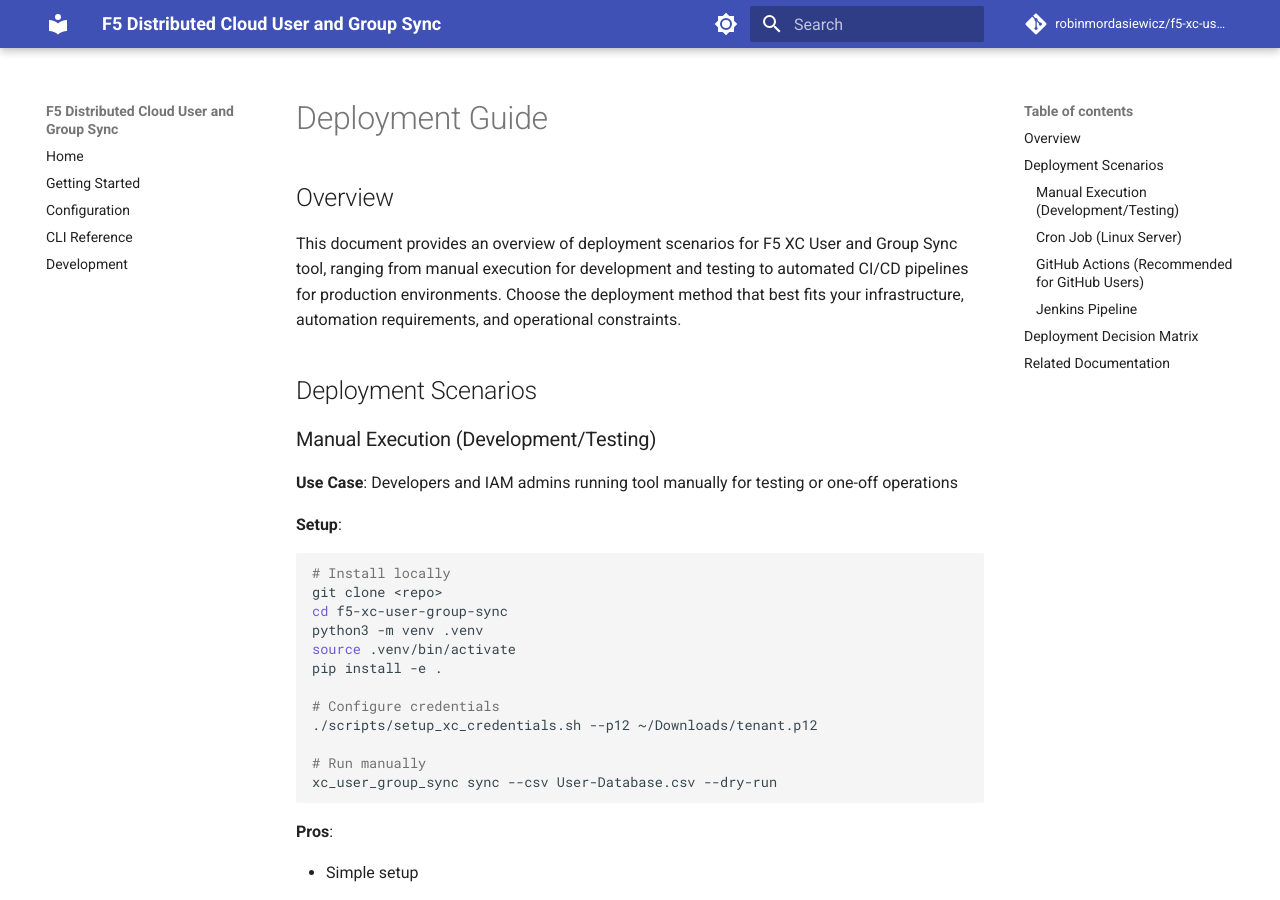
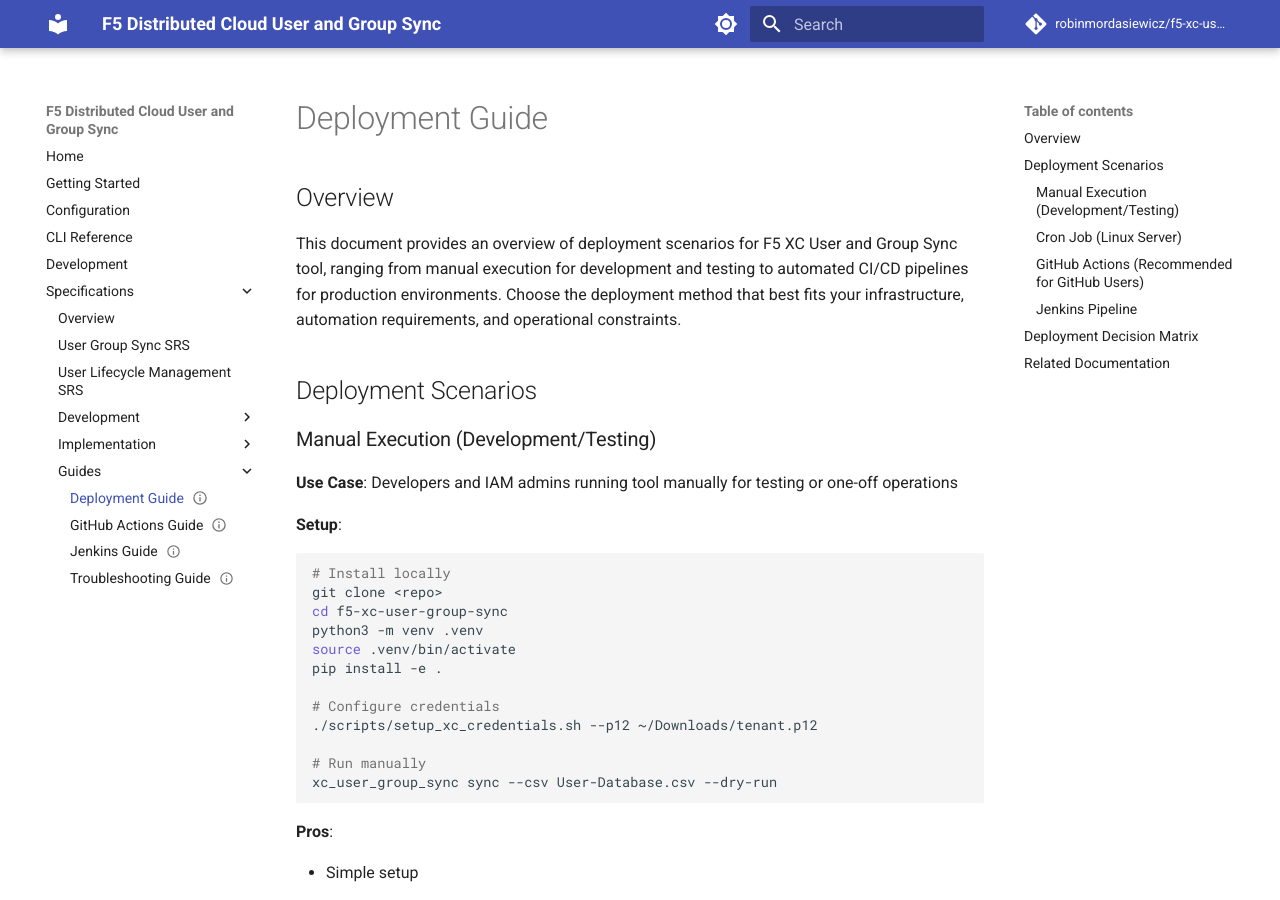
Before and after one commit to robinmordasiewicz/f5-xc-rbac, an MkDocs documentation site: the page built from docs/specifications/guides/deployment-guide.md, in a window 1280 px wide and 900 px high. Built offline with MkDocs 1.6.1 and Material for MkDocs 9.7.7, drawn with Linux system fonts in a browser that asks for light colours; comment, search, counter and statistics services are not loaded.

Commit message:
Add specifications content to documentation navigation (#127)
Include all specification documents in the mkdocs.yml navigation:
- Software Requirements Specifications (SRS) for User Group Sync and User Lifecycle
- Development standards and quality guidelines
- Implementation workflows, testing strategy, and roadmap
- Deployment and CI/CD integration guides
- Troubleshooting documentation

This makes all existing specification content accessible through the
GitHub Pages documentation site.

🤖 Generated with [Claude Code](https://claude.com/claude-code)

Co-authored-by: Claude <noreply@anthropic.com>

```diff
--- a/mkdocs.yml
+++ b/mkdocs.yml
@@ -16,6 +16,21 @@ nav:
   - Configuration: configuration.md
   - CLI Reference: cli-reference.md
   - Development: development.md
+  - Specifications:
+    - Overview: specifications/README.md
+    - User Group Sync SRS: specifications/user-group-sync-srs.md
+    - User Lifecycle Management SRS: specifications/user-lifecycle-management-srs.md
+    - Development:
+      - Quality Standards: specifications/development/quality-standards.md
+    - Implementation:
+      - Workflows: specifications/implementation/workflows.md
+      - Testing Strategy: specifications/implementation/testing-strategy.md
+      - Roadmap: specifications/implementation/roadmap.md
+    - Guides:
+      - Deployment Guide: specifications/guides/deployment-guide.md
+      - GitHub Actions Guide: specifications/guides/github-actions-guide.md
+      - Jenkins Guide: specifications/guides/jenkins-guide.md
+      - Troubleshooting Guide: specifications/guides/troubleshooting-guide.md
 
 repo_name: robinmordasiewicz/f5-xc-user-group-sync
 repo_url: https://github.com/robinmordasiewicz/f5-xc-user-group-sync
```
